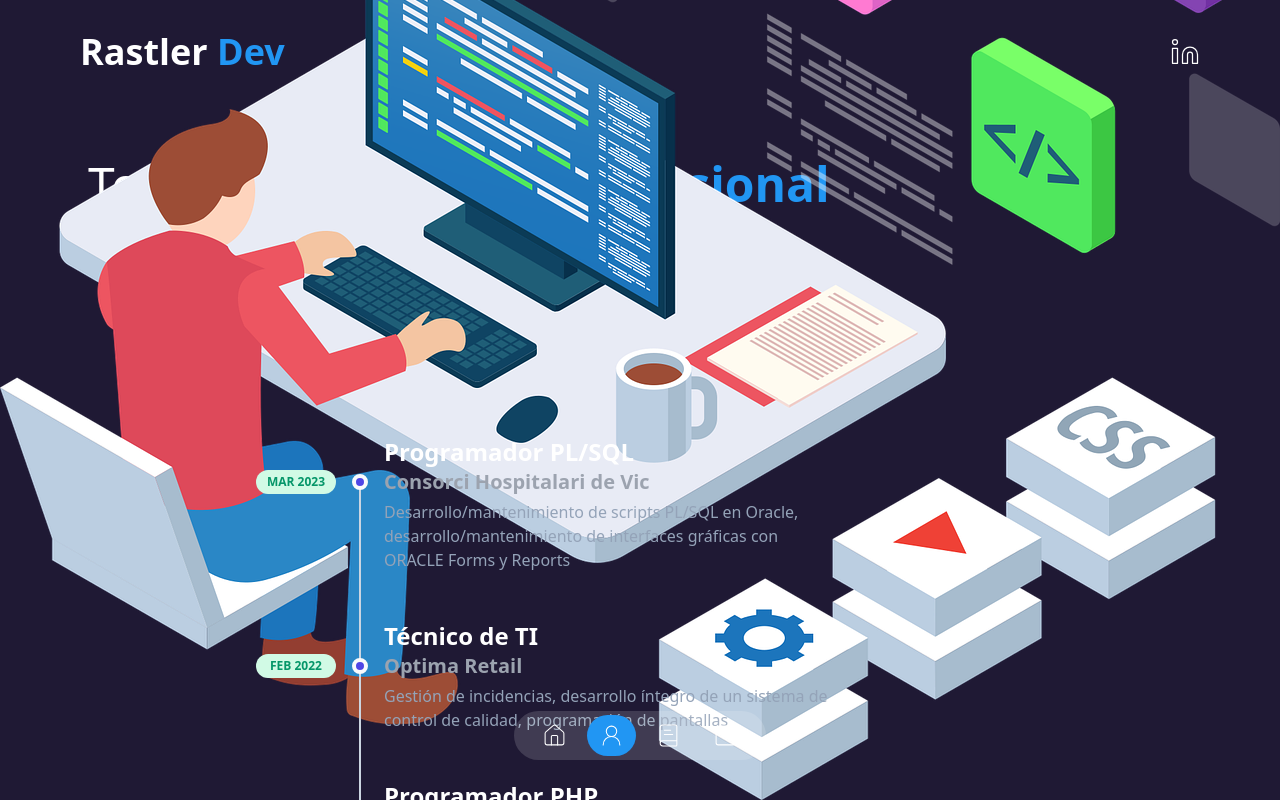
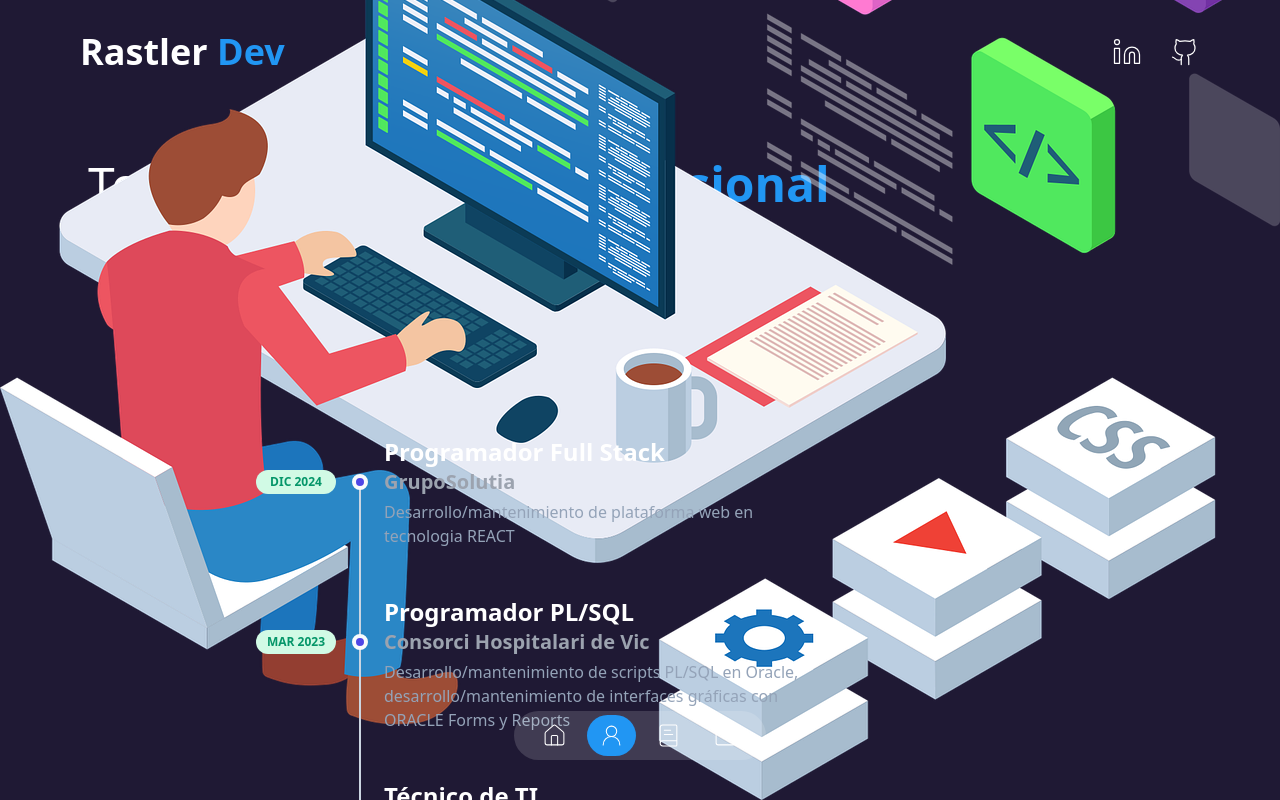
Before and after one commit to Rastler89/portfolio, a Next.js app: page /about-me in a window 1280 px wide. Shown: the top 800 px of the page. Built offline with nearby package versions, Linux system fonts and the light colour scheme.

Commit message:
feat: agregado github, nuevo trabajo

```diff
--- a/app/(routes)/portfolio/page.tsx
+++ b/app/(routes)/portfolio/page.tsx
@@ -15,7 +15,7 @@ const PagePortfolio = () => {
             <AvatarPortfolio />
             <CircleImage />
             <div className="flex flex-col justify-center h-full">
-                <h1 className="text-2xl leading-tight text-center md:text-4xl md:mb-5">Mis último <span className="font-bold text-secondary">trabajos realizados</span></h1>
+                <h1 className="text-2xl leading-tight text-center md:text-4xl md:mb-5">Mis últimos <span className="font-bold text-secondary">trabajos realizados</span></h1>
                 <div className="relative z-10 grid max-w-5xl gap-6 mx-auto mt-4 md:grid-cols-4">
                     {filterDataPortfolio.map((data) => (
                        <PortfolioBox key={data.id} data={data} />
--- a/data.tsx
+++ b/data.tsx
@@ -1,4 +1,4 @@
-import { BookText, CodeSquare, HomeIcon, UserRound, Linkedin, Twitter, Rss, Twitch, Youtube, Crop, Pencil, Computer, Book, Rocket, Speech, Workflow } from "lucide-react";
+import { BookText, CodeSquare, HomeIcon, UserRound, Linkedin, Twitter, Rss, Twitch, Youtube, Crop, Pencil, Computer, Book, Rocket, Speech, Workflow, Github } from "lucide-react";
 
 export const socialNetworks = [
    /* {
@@ -11,21 +11,11 @@ export const socialNetworks = [
         logo: <Linkedin size={30} strokeWidth={1} />,
         src: "https://www.linkedin.com/in/danielmolinamunera",
     },
-    /*{
+    {
         id: 3,
-        logo: <Twitter size={30} strokeWidth={1} />,
-        src: "#!",
-    },
-    {
-        id: 4,
-        logo: <Rss size={30} strokeWidth={1} />,
-        src: "#!",
-    },
-    {
-        id: 5,
-        logo: <Twitch size={30} strokeWidth={1} />,
-        src: "#!",
-    },*/
+        logo: <Github size={30} strokeWidth={1} />,
+        src: "https://github.com/Rastler89",
+    }
 ];
 
 
@@ -58,7 +48,7 @@ export const itemsNavbar = [
         id: 5,
         title: "Home",
         icon: <Speech size={25} color="#fff" strokeWidth={1} />,
-        link: "/contact",
+        link: "/blog",
     },*/
 ];
 
@@ -72,34 +62,41 @@ export const dataAboutPage = [
     },*/
     {
         id: 1,
+        title: "Programador Full Stack",
+        subtitle: "GrupoSolutia",
+        description: "Desarrollo/mantenimiento de plataforma web en tecnologia REACT",
+        date: "Dic 2024"
+    },
+    {
+        id: 2,
         title: "Programador PL/SQL",
         subtitle: "Consorci Hospitalari de Vic",
         description: "Desarrollo/mantenimiento de scripts PL/SQL en Oracle, desarrollo/mantenimiento de interfaces gráficas con ORACLE Forms y Reports",
         date: "Mar 2023"
     },
     {
-        id: 2,
+        id: 3,
         title: "Técnico de TI",
         subtitle: "Optima Retail",
         description: "Gestión de incidencias, desarrollo íntegro de un sistema de control de calidad, programación de pantallas",
         date: "Feb 2022"
     },
     {
-        id: 3,
+        id: 4,
         title: "Programador PHP",
         subtitle: "Easypromos",
         description: "Desarrollo/mantenimiento de scripts PHP, desarrollo de interfaces gráficas con React",
         date: "Ene 2020"
     },
     {
-        id: 4,
+        id: 5,
         title: "Programadow Web",
         subtitle: "Alarmas y Seguridad",
         description: "Desarrollo de una web para la venta de alarmas y seguridad electrónica",
         date: "Jul 2019"
     },
     {
-        id: 5,
+        id: 6,
         title: "Programador",
         subtitle: "Bon Preu S.A.U",
         description: "Desarrollo y mantenimiento de aplicaciones informáticas para la gestión de la empresa, mantenimiento de scripts PL/SQL, desarrollo de interfaces 4GL. Mantenimiento de base de datos Oracle y Microsoft SQL Server. Gestión de incidencias",
@@ -187,7 +184,7 @@ export const dataPortfolio = [
                 name: "Laravel",
             },
             {
-                name: "Angular",
+                name: "Next.js",
             },
 
         ],
```
